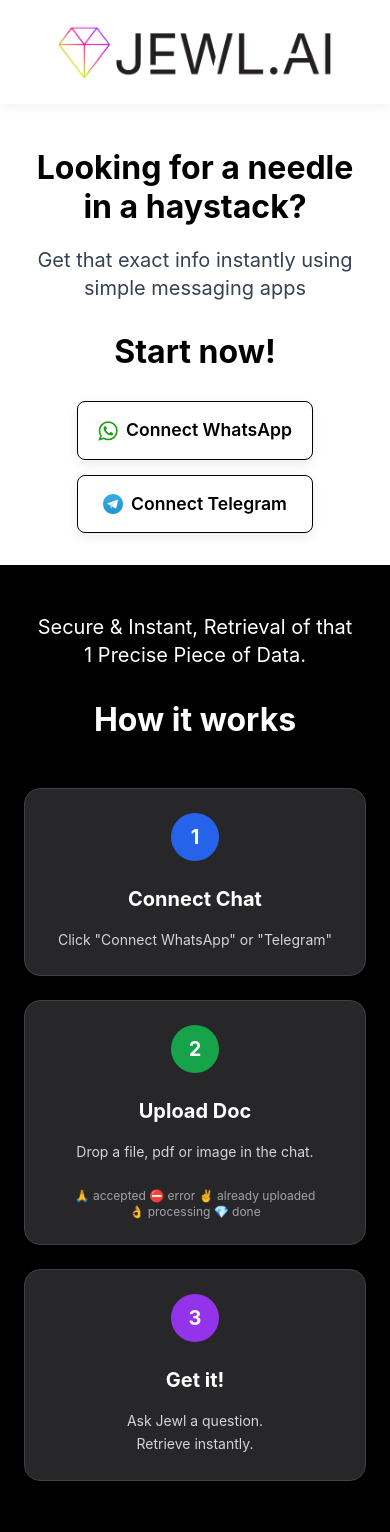
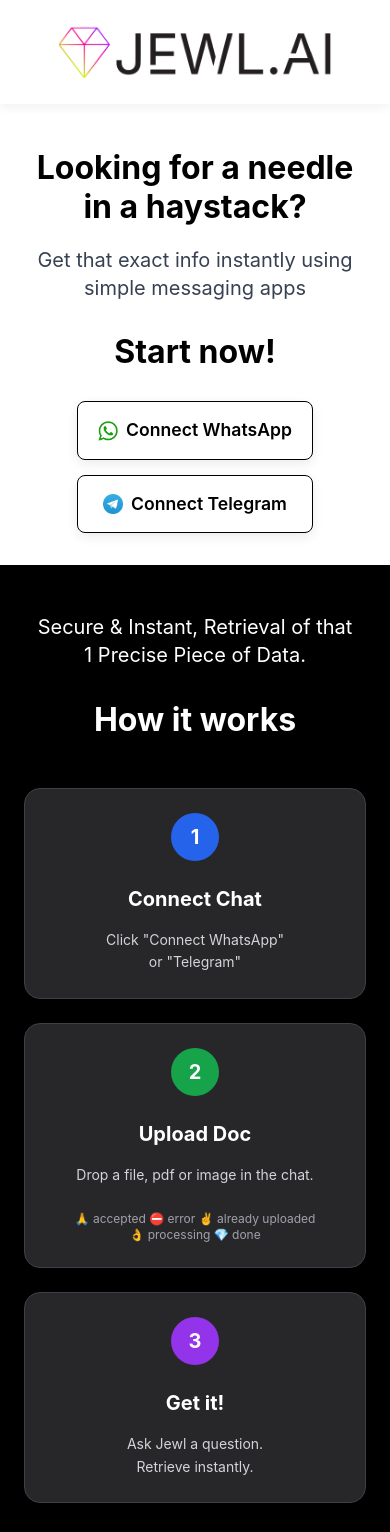
Before and after one commit to EdwardLH219/try-jewl, a Next.js app: page / in a window 390 px wide. Shown: the top 1532 px of the page. Built offline with nearby package versions, Linux system fonts and the light colour scheme.

Commit message:
UI improvements: Fix mobile card heights and text wrapping in How it Works section

```diff
--- a/components/HowItWorks.tsx
+++ b/components/HowItWorks.tsx
@@ -35,7 +35,7 @@
         <h2 className="text-[2rem] md:text-3xl font-bold text-white text-center mb-12">How it works</h2>
         <div className="flex flex-col md:flex-row gap-6 mb-12">
           {/* Step 1: Connect Chat */}
-          <div className="flex-1 bg-zinc-800 rounded-2xl border border-zinc-700 p-6 text-center">
+          <div className="flex-1 bg-zinc-800 rounded-2xl border border-zinc-700 p-6 text-center h-[250px] md:h-auto flex flex-col">
             <div className="mb-6">
               <span className="inline-flex items-center justify-center w-12 h-12 bg-blue-600 text-white rounded-full text-xl font-bold">
                 1
@@ -43,12 +43,12 @@
             </div>
             <h3 className="text-xl font-bold text-white mb-4">Connect Chat</h3>
             <p className="text-zinc-300 text-sm leading-relaxed">
-              Click "Connect WhatsApp" or "Telegram"
+              Click "Connect WhatsApp"<br />or "Telegram"
             </p>
           </div>
 
           {/* Step 2: Upload a Document */}
-          <div className="flex-1 bg-zinc-800 rounded-2xl border border-zinc-700 p-6 text-center">
+          <div className="flex-1 bg-zinc-800 rounded-2xl border border-zinc-700 p-6 text-center h-[250px] md:h-auto flex flex-col">
             <div className="mb-6">
               <span className="inline-flex items-center justify-center w-12 h-12 bg-green-600 text-white rounded-full text-xl font-bold">
                 2
@@ -58,13 +58,13 @@
             <p className="text-zinc-300 text-sm leading-relaxed mb-6">
               Drop a file, pdf or image in the chat.
             </p>
-            <p className="text-zinc-400 text-xs text-center">
+            <p className="text-zinc-400 text-xs text-center mt-auto">
               🙏 accepted ⛔ error ✌ already uploaded<br className="block sm:hidden" /> 👌 processing 💎 done
             </p>
           </div>
 
           {/* Step 3: Get it! */}
-          <div className="flex-1 bg-zinc-800 rounded-2xl border border-zinc-700 p-6 text-center">
+          <div className="flex-1 bg-zinc-800 rounded-2xl border border-zinc-700 p-6 text-center h-[250px] md:h-auto flex flex-col">
             <div className="mb-6">
               <span className="inline-flex items-center justify-center w-12 h-12 bg-purple-600 text-white rounded-full text-xl font-bold">
                 3
```
